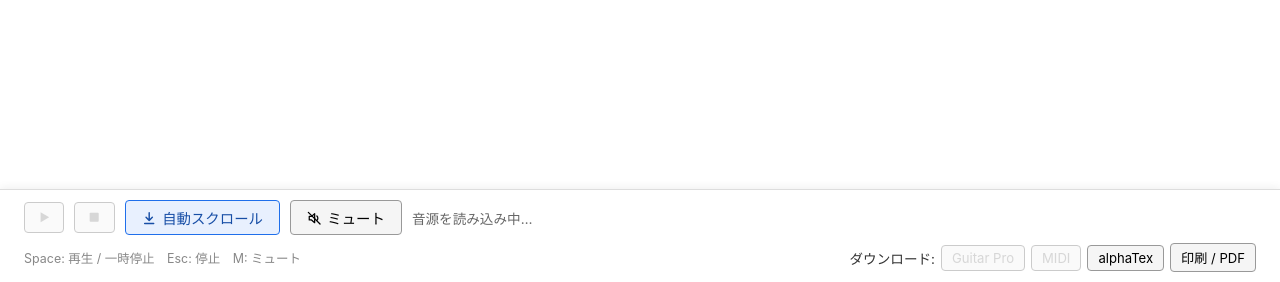
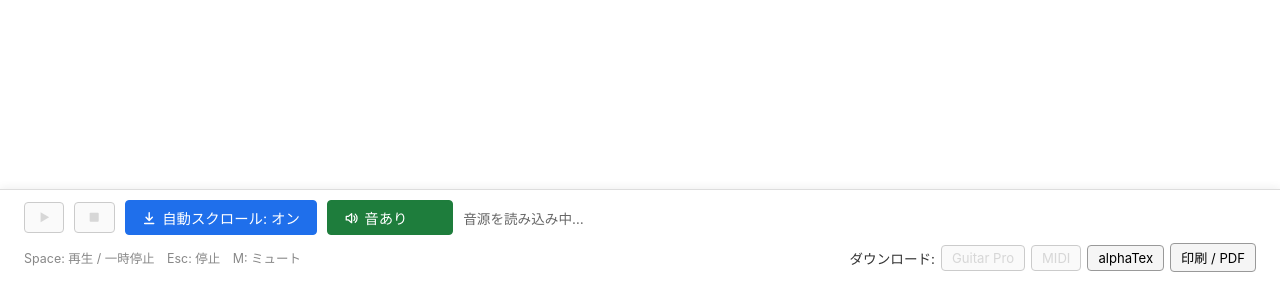
Before and after one commit to shimabox/videotab, a Python web app: template src/videotab/templates/viewer.html.j2 in a window 1280 px wide. Shown: the part 518-800 px from the top of the page. Run offline with Jinja, Linux system fonts and the light colour scheme; the template is opened without the code that fills it, so the values that code supplies are empty.

Commit message:
再生バーの自動スクロールとミュートの状態を一目で分かるようにする
- ふだんの状態を塗りつぶす（自動スクロールのオンは青、音ありは緑。文字とアイコンは白）。
  色の抜けたボタンは「止めている」と読める。ミュート中だけは音が出ないので赤で塗る。
  塗りつぶしでもフォーカスの輪郭が見えるよう、輪郭を離す
- 状態を文言で言う（自動スクロール: オン / オフ、ミュート中 / 音あり）。
  両方の文言を重ねて片方を隠し、切り替えてもボタンの幅を変えない。
  文言はアイコンのすぐ横から始める
- ミュートのアイコンを状態で替える（ミュート中は斜線入り、音ありは音の弧のスピーカー）
- ボタンの名前は aria-label で固定し、状態は aria-pressed で伝える
- 読み込み時・クリック・M キーのどれでも、同じ処理で表示を更新する

Co-Authored-By: Claude Opus 5.5 <noreply@anthropic.com>

```diff
--- a/src/videotab/templates/viewer.html.j2
+++ b/src/videotab/templates/viewer.html.j2
@@ -106,13 +106,43 @@
   }
   button.tm-icon-btn { padding: 6px 12px; }
   button.tm-toggle svg { margin-right: 6px; }
-  /* a toggle that is on keeps the button's shape, tinted blue */
-  button.tm-btn[aria-pressed="true"] {
-    background: #e8f0fe;
+  /* A toggle says its state in words and is filled in its usual state
+     (following on in blue, sound on in green), so a button without colour
+     reads as something stopped. Mute is the exception and is filled in red,
+     since it silences playback. Both wordings sit in the same grid cell and
+     only one is visible, so the button keeps the wider one's width and its
+     neighbours do not shift when it is switched. Both start right after the
+     icon, so the shorter one leaves its spare room on the right. */
+  .tm-state {
+    display: inline-grid;
+    white-space: nowrap;
+    text-align: left;
+  }
+  .tm-state > span { grid-area: 1 / 1; }
+  button.tm-toggle[aria-pressed="true"] .tm-state-off,
+  button.tm-toggle[aria-pressed="false"] .tm-state-on { visibility: hidden; }
+  button.tm-toggle[aria-pressed="true"] .tm-icon-off,
+  button.tm-toggle[aria-pressed="false"] .tm-icon-on { display: none; }
+  button.tm-toggle[aria-pressed="true"] {
+    background: #1f6feb;
     border-color: #1f6feb;
-    color: #174ea6;
+    color: #fff;
   }
-  button.tm-btn[aria-pressed="true"]:hover:not(:disabled) { background: #d6e4fc; }
+  button.tm-toggle[aria-pressed="true"]:hover:not(:disabled) { background: #1a5fd0; border-color: #1a5fd0; }
+  #tm-mute[aria-pressed="true"] {
+    background: #b3261e;
+    border-color: #b3261e;
+  }
+  #tm-mute[aria-pressed="true"]:hover:not(:disabled) { background: #9a2019; border-color: #9a2019; }
+  #tm-mute[aria-pressed="false"] {
+    background: #1e7d3c;
+    border-color: #1e7d3c;
+    color: #fff;
+  }
+  #tm-mute[aria-pressed="false"]:hover:not(:disabled) { background: #1a6b34; border-color: #1a6b34; }
+  /* a gap of the bar's white keeps the focus ring apart from a filled button */
+  button.tm-toggle[aria-pressed="true"]:focus-visible,
+  #tm-mute[aria-pressed="false"]:focus-visible { outline-offset: 2px; }
   #tm-play .tm-icon-pause,
   #tm-play.is-playing .tm-icon-play { display: none; }
   #tm-play.is-playing .tm-icon-pause { display: inline-block; }
@@ -202,8 +232,8 @@
     <span class="tm-playback">
       <button type="button" id="tm-play" class="tm-btn tm-icon-btn" disabled aria-label="再生" title="再生 / 一時停止（Space）" aria-keyshortcuts="Space"><svg class="tm-icon-play" viewBox="0 0 16 16" aria-hidden="true" focusable="false"><path d="M4 2.5v11l9.5-5.5z" fill="currentColor"/></svg><svg class="tm-icon-pause" viewBox="0 0 16 16" aria-hidden="true" focusable="false"><rect x="3.5" y="2.5" width="3" height="11" rx="0.5" fill="currentColor"/><rect x="9.5" y="2.5" width="3" height="11" rx="0.5" fill="currentColor"/></svg></button>
       <button type="button" id="tm-stop" class="tm-btn tm-icon-btn" disabled aria-label="停止" title="停止（Esc）" aria-keyshortcuts="Escape"><svg viewBox="0 0 16 16" aria-hidden="true" focusable="false"><rect x="3" y="3" width="10" height="10" rx="1" fill="currentColor"/></svg></button>
-      <button type="button" id="tm-follow" class="tm-btn tm-toggle" aria-pressed="true" title="再生位置を追って楽譜を自動でスクロールする"><svg viewBox="0 0 16 16" aria-hidden="true" focusable="false"><path d="M8 2v8.5M4.5 7 8 10.5 11.5 7M3 14h10" fill="none" stroke="currentColor" stroke-width="1.6" stroke-linecap="round" stroke-linejoin="round"/></svg>自動スクロール</button>
-      <button type="button" id="tm-mute" class="tm-btn tm-toggle" aria-pressed="false" title="音を出さずに再生する（M）" aria-keyshortcuts="M"><svg viewBox="0 0 16 16" aria-hidden="true" focusable="false"><path d="M2.5 6H5l3.5-3v10L5 10H2.5z" fill="none" stroke="currentColor" stroke-width="1.4" stroke-linejoin="round"/><path d="M11 5.5a3.5 3.5 0 0 1 0 5M1.5 1.5l13 13" fill="none" stroke="currentColor" stroke-width="1.4" stroke-linecap="round"/></svg>ミュート</button>
+      <button type="button" id="tm-follow" class="tm-btn tm-toggle" aria-pressed="true" aria-label="自動スクロール" title="再生位置を追って楽譜を自動でスクロールする"><svg viewBox="0 0 16 16" aria-hidden="true" focusable="false"><path d="M8 2v8.5M4.5 7 8 10.5 11.5 7M3 14h10" fill="none" stroke="currentColor" stroke-width="1.6" stroke-linecap="round" stroke-linejoin="round"/></svg><span class="tm-state" aria-hidden="true"><span class="tm-state-on">自動スクロール: オン</span><span class="tm-state-off">自動スクロール: オフ</span></span></button>
+      <button type="button" id="tm-mute" class="tm-btn tm-toggle" aria-pressed="false" aria-label="ミュート" title="音を出さずに再生する（M）" aria-keyshortcuts="M"><svg class="tm-icon-on" viewBox="0 0 16 16" aria-hidden="true" focusable="false"><path d="M2.5 6H5l3.5-3v10L5 10H2.5z" fill="none" stroke="currentColor" stroke-width="1.4" stroke-linejoin="round"/><path d="M11 5.5a3.5 3.5 0 0 1 0 5M1.5 1.5l13 13" fill="none" stroke="currentColor" stroke-width="1.4" stroke-linecap="round"/></svg><svg class="tm-icon-off" viewBox="0 0 16 16" aria-hidden="true" focusable="false"><path d="M2.5 6H5l3.5-3v10L5 10H2.5z" fill="none" stroke="currentColor" stroke-width="1.4" stroke-linejoin="round"/><path d="M11 5.5a3.5 3.5 0 0 1 0 5M12.5 3.5a6 6 0 0 1 0 9" fill="none" stroke="currentColor" stroke-width="1.4" stroke-linecap="round"/></svg><span class="tm-state" aria-hidden="true"><span class="tm-state-on">ミュート中</span><span class="tm-state-off">音あり</span></span></button>
       <span id="tm-player-status" class="tm-player-status" aria-live="polite">音源を読み込み中…</span>
     </span>
   </div>
@@ -247,6 +277,13 @@
   var followEl = document.getElementById("tm-follow");
   var muteEl = document.getElementById("tm-mute");
 
+  // Every change of a toggle (the remembered choice on load, a click, the M
+  // key) goes through here; the stylesheet fills the button and shows the
+  // wording and icon for the state from aria-pressed.
+  function showToggle(button, on) {
+    button.setAttribute("aria-pressed", String(on));
+  }
+
   // Following playback scrolls only when the playing bar leaves the part of
   // the window above the fixed controls, and can be turned off; the choice
   // is remembered in this browser. alphaTab's own scrolling stays off: it
@@ -256,7 +293,7 @@
   var FOLLOW_MARGIN = 16;
   var follow = true;
   try { follow = window.localStorage.getItem(FOLLOW_KEY) !== "off"; } catch (e) { /* storage blocked */ }
-  followEl.setAttribute("aria-pressed", String(follow));
+  showToggle(followEl, follow);
   function keepPlayingBarVisible() {
     if (!follow) { return; }
     var bar = document.querySelector(".at-cursor-bar");
@@ -273,7 +310,7 @@
   var MUTE_KEY = "videotab.mute-playback";
   var muted = false;
   try { muted = window.localStorage.getItem(MUTE_KEY) === "on"; } catch (e) { /* storage blocked */ }
-  muteEl.setAttribute("aria-pressed", String(muted));
+  showToggle(muteEl, muted);
 
   function reserveRoomForControls() {
     document.documentElement.style.setProperty("--tm-controls-room", controlsEl.offsetHeight + "px");
@@ -375,7 +412,7 @@
   }
   function setMuted(value) {
     muted = value;
-    muteEl.setAttribute("aria-pressed", String(value));
+    showToggle(muteEl, value);
     try { window.localStorage.setItem(MUTE_KEY, value ? "on" : "off"); } catch (e) { /* storage blocked */ }
     applyMute();
   }
@@ -440,7 +477,7 @@
 
   followEl.addEventListener("click", function () {
     follow = !follow;
-    followEl.setAttribute("aria-pressed", String(follow));
+    showToggle(followEl, follow);
     try { window.localStorage.setItem(FOLLOW_KEY, follow ? "on" : "off"); } catch (e) { /* storage blocked */ }
     keepPlayingBarVisible();
   });
```
Also changed, not shown: tests/test_build.py (+72 -6 lines).
